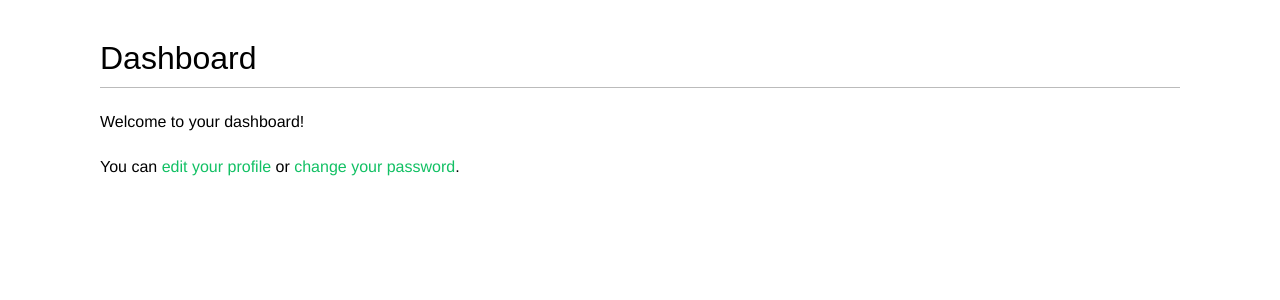
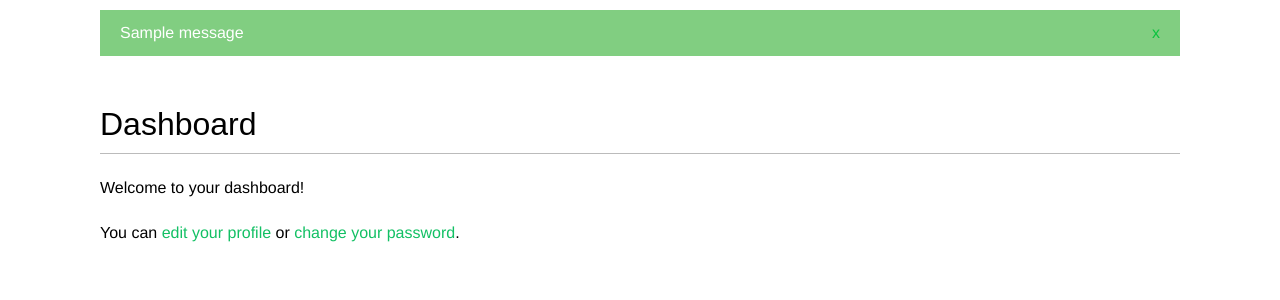
Before and after one commit to VasiliyHaroshka/social_network, a Django app: page /account/ in a window 1280 px wide. Shown: the part 48-348 px from the top of the page. Run offline with Django 4.2, Linux system fonts and the light colour scheme; a user stored in the database is signed in; tables that the repository leaves empty hold one stand-in row (values such as "Sample post"); one stand-in notice (Sample message) is shown; some web fonts are replaced.

Commit message:
add inform messages

```diff
--- a/account/templates/base.html
+++ b/account/templates/base.html
@@ -38,6 +38,17 @@
             </span>
         </div>
 
+        {% if messages %}
+            <ul class="messages">
+                {% for message in messages %}
+                    <li class="{{ message.tags }}">
+                        {{ message|safe }}
+                        <a href="#" class="close">x</a>
+                    </li>
+                {% endfor %}
+            </ul>
+        {% endif %}
+
         <div id="content">
             {% block content %} {% endblock content %}
         </div>
--- a/account/views.py
+++ b/account/views.py
@@ -1,5 +1,6 @@
 from django.contrib.auth.decorators import login_required
 from django.shortcuts import render
+from django.contrib import messages
 
 from .forms import LoginForm, RegistrationForm, BaseUserEditForm, AddUserEditForm
 from .models import Profile
@@ -54,6 +55,9 @@ def edit_profile(request):
         if base_form.is_valid() and add_form.is_valid():
             base_form.save()
             add_form.save()
+            messages.success(request, "Profile was changed successfully!")
+        else:
+            messages.error(request, "There was something wrong! Try again.")
 
     else:
         base_form = BaseUserEditForm(instance=request.user)
```
